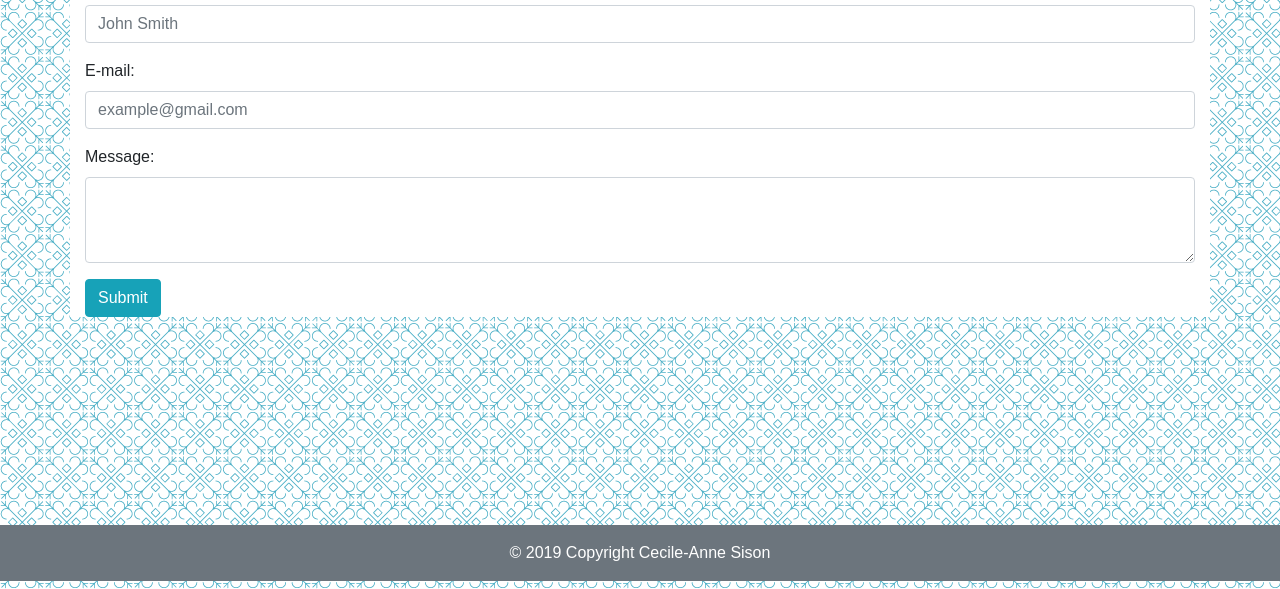
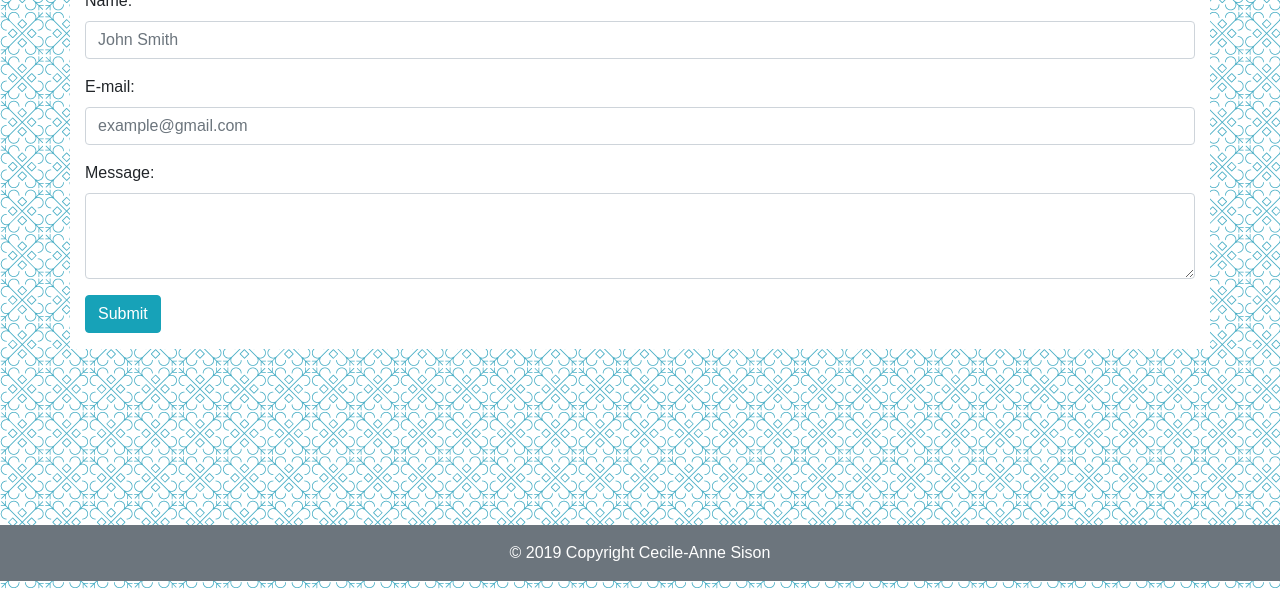
Before and after one commit to cecileanne/Bootstrap-Portfolio, a plain HTML site: page contact.html in a window 1280 px wide. Shown: the part 211-800 px from the top of the page. Drawn offline with nearby package versions, Linux system fonts and the light colour scheme.

Commit message:
added padding top and bottom to the containers

```diff
--- a/contact.html
+++ b/contact.html
@@ -58,7 +58,7 @@
       </nav>
     </span>
 
-    <div class="container mt-md-3" style="background-color:white">
+    <div class="container mt-md-3 py-3" style="background-color:white">
       <div class="row">
         <div class="col-md-3">
           <div class="text-info">
```
Also changed, not shown: index.html (+1 -1 lines), portfolio.html (+1 -1 lines).
